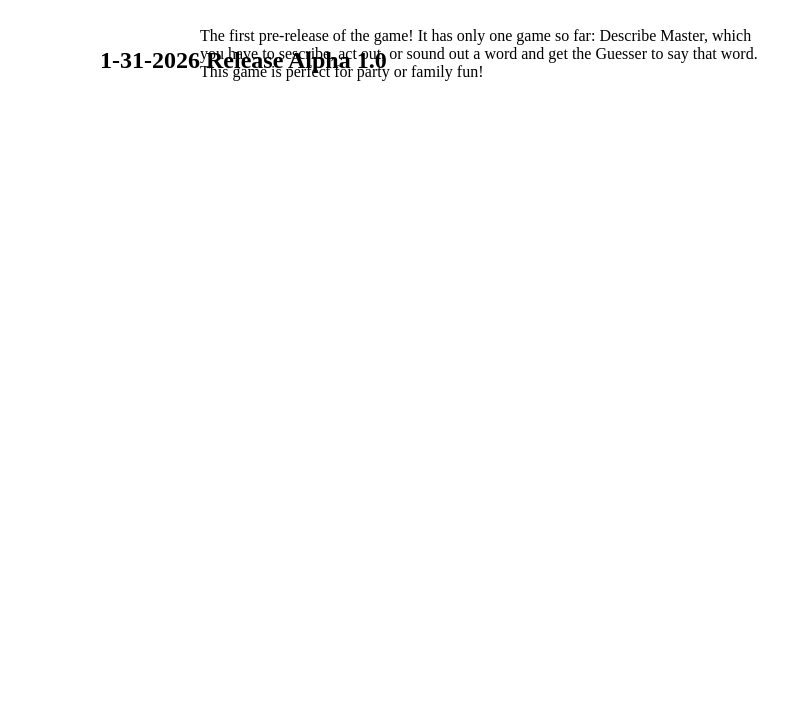
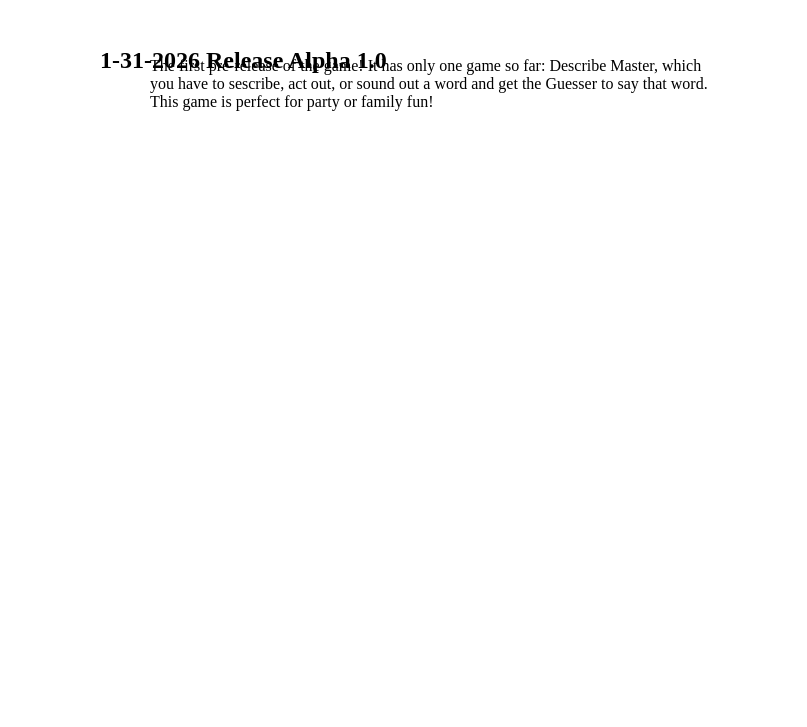
Before and after one commit to FamilyPartyGames/FamilyPartyGames.github.io, a plain HTML site: page changelog.html in a window 1280 px wide. Shown: the part 73-800 px from the top of the page, without its empty margins (0-807 px from the left). Drawn offline with Linux system fonts and the light colour scheme.

Commit message:
Update changelog.html

```diff
--- a/changelog.html
+++ b/changelog.html
@@ -3,7 +3,7 @@
 <body>
   <h1 stule="position:absolute; top:25px; left:100px;">Change log</h1>
   <h2 style="position:absolute; top:100px; left:100px;">1-31-2026 Release Alpha 1.0</h2>
-  <a style="position:absolute; top:100px; left:200px;">The first pre-release of the game! It has only one game so far: Describe Master, which <br>
+  <a style="position:absolute; top:130px; left:150px;">The first pre-release of the game! It has only one game so far: Describe Master, which <br>
                                                        you have to sescribe, act out, or sound out a word and get the Guesser to say that word. <br>
                                                        This game is perfect for party or family fun!</a>
 </body>
```
